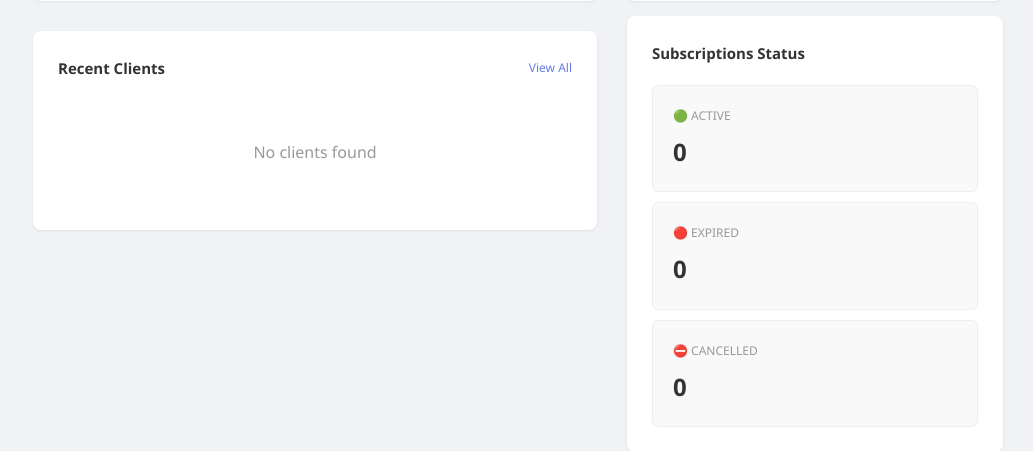
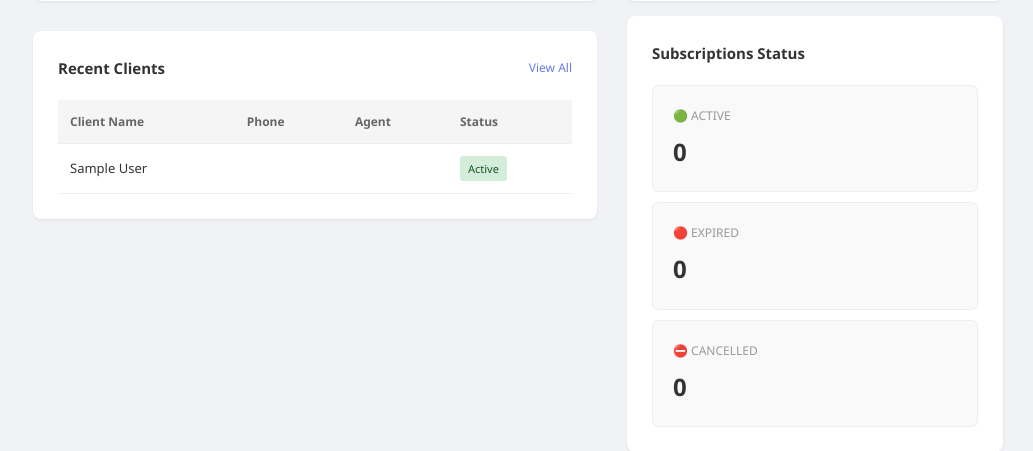
Before and after one commit to Khrouch-Khalid/gestion_subscription, a PHP site: page /admin/admin_dashboard.php in a window 1280 px wide. Shown: the part 900-1351 px from the top of the page, without its empty margins (247-1280 px from the left). Run offline with PHP 8.4, Linux system fonts and the light colour scheme; the visitor is signed in with stand-in values (Sample User, id 1); data that the repository does not hold is empty.

Commit message:
Update the dashboard of the admin

```diff
--- a/admin/admin_dashboard.php
+++ b/admin/admin_dashboard.php
@@ -45,15 +45,10 @@ if ($filter_mode === 'agent' && $selected_agent_id) {
     $activeSubscriptions = $stmt->fetch()['count'];
 
     $stmt = $conn->prepare("
-        SELECT
-            SUM(CASE
-                WHEN subscription_type = 'Monthly' THEN price
-                WHEN subscription_type = 'Quarterly' THEN price / 3
-                WHEN subscription_type = 'Yearly' THEN price / 12
-            END) as revenue
-        FROM subscriptions
-        WHERE status = 'active'
-        AND client_id IN (SELECT client_id FROM clients WHERE agent_id = ?)" . $subscriptionDateFilter . "
+        SELECT COALESCE(SUM(s.price), 0) as revenue
+        FROM subscriptions s
+        WHERE s.status = 'active'
+        AND s.client_id IN (SELECT client_id FROM clients WHERE agent_id = ?)" . str_replace('created_at', 's.created_at', $subscriptionDateFilter) . "
     ");
     $params = [$selected_agent_id];
     $params = array_merge($params, $dateParams);
@@ -101,12 +96,7 @@ if ($filter_mode === 'agent' && $selected_agent_id) {
     $activeSubscriptions = $stmt->fetch()['count'];
 
     $stmt = $conn->prepare("
-        SELECT
-            SUM(CASE
-                WHEN subscription_type = 'Monthly' THEN price
-                WHEN subscription_type = 'Quarterly' THEN price / 3
-                WHEN subscription_type = 'Yearly' THEN price / 12
-            END) as revenue
+        SELECT COALESCE(SUM(price), 0) as revenue
         FROM subscriptions
         WHERE status = 'active'" . $subscriptionDateFilter . "
     ");
@@ -164,7 +154,7 @@ if ($filter_mode === 'agent' && $selected_agent_id) {
     $stmt = $conn->prepare("
         SELECT c.*, u.full_name as agent_name
         FROM clients c
-        JOIN users u ON c.agent_id = u.user_id
+        LEFT JOIN users u ON c.agent_id = u.user_id
         WHERE c.agent_id = ?
         ORDER BY c.created_at DESC
         LIMIT 5
@@ -176,7 +166,7 @@ if ($filter_mode === 'agent' && $selected_agent_id) {
     $stmt = $conn->query("
         SELECT c.*, u.full_name as agent_name
         FROM clients c
-        JOIN users u ON c.agent_id = u.user_id
+        LEFT JOIN users u ON c.agent_id = u.user_id
         ORDER BY c.created_at DESC
         LIMIT 5
     ");
@@ -239,8 +229,8 @@ if ($filter_mode === 'agent' && $selected_agent_id) {
         SELECT s.*, c.full_name as client_name, u.full_name as agent_name
         FROM subscriptions s
         JOIN clients c ON s.client_id = c.client_id
-        JOIN users u ON c.agent_id = u.user_id
-        WHERE u.user_id = ?
+        LEFT JOIN users u ON c.agent_id = u.user_id
+        WHERE c.agent_id = ?
         AND s.status = 'active'
         AND s.end_date BETWEEN CURDATE() AND DATE_ADD(CURDATE(), INTERVAL 7 DAY)
         ORDER BY s.end_date ASC
@@ -254,7 +244,7 @@ if ($filter_mode === 'agent' && $selected_agent_id) {
         SELECT s.*, c.full_name as client_name, u.full_name as agent_name
         FROM subscriptions s
         JOIN clients c ON s.client_id = c.client_id
-        JOIN users u ON c.agent_id = u.user_id
+        LEFT JOIN users u ON c.agent_id = u.user_id
         WHERE s.status = 'active'
         AND s.end_date BETWEEN CURDATE() AND DATE_ADD(CURDATE(), INTERVAL 7 DAY)
         ORDER BY s.end_date ASC
--- a/admin/reports.php
+++ b/admin/reports.php
@@ -55,7 +55,7 @@ if ($reportType === 'subscriptions') {
                 u.full_name as agent_name
             FROM subscriptions s
             JOIN clients c ON s.client_id = c.client_id
-            JOIN users u ON c.agent_id = u.user_id
+            LEFT JOIN users u ON c.agent_id = u.user_id
             WHERE DATE(s.created_at) BETWEEN ? AND ?
             ORDER BY s.created_at DESC
         ");
@@ -69,7 +69,7 @@ if ($reportType === 'subscriptions') {
                 SUM(CASE WHEN status = 'active' THEN 1 ELSE 0 END) as active,
                 SUM(CASE WHEN status = 'inactive' THEN 1 ELSE 0 END) as inactive,
                 SUM(CASE WHEN status = 'expired' THEN 1 ELSE 0 END) as expired,
-                SUM(price) as total_revenue
+                SUM(CASE WHEN status = 'active' THEN price ELSE 0 END) as total_revenue
             FROM subscriptions
             WHERE DATE(created_at) BETWEEN ? AND ?
         ");
@@ -143,7 +143,7 @@ if ($reportType === 'expiring') {
                 DATEDIFF(s.end_date, CURDATE()) as days_until_expiry
             FROM subscriptions s
             JOIN clients c ON s.client_id = c.client_id
-            JOIN users u ON c.agent_id = u.user_id
+            LEFT JOIN users u ON c.agent_id = u.user_id
             WHERE s.status = 'active' AND s.end_date BETWEEN CURDATE() AND DATE_ADD(CURDATE(), INTERVAL 30 DAY)
             ORDER BY s.end_date ASC
         ");
--- a/admin/view_all_clients.php
+++ b/admin/view_all_clients.php
@@ -23,7 +23,7 @@ $query = "
            COUNT(s.subscription_id) as subscription_count,
            SUM(CASE WHEN s.status = 'active' THEN 1 ELSE 0 END) as active_subscriptions
     FROM clients c
-    JOIN users u ON c.agent_id = u.user_id
+    LEFT JOIN users u ON c.agent_id = u.user_id
     LEFT JOIN subscriptions s ON c.client_id = s.client_id
     WHERE 1=1
 ";
```
